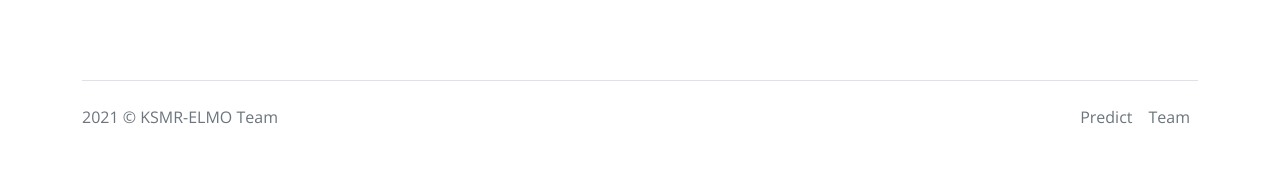
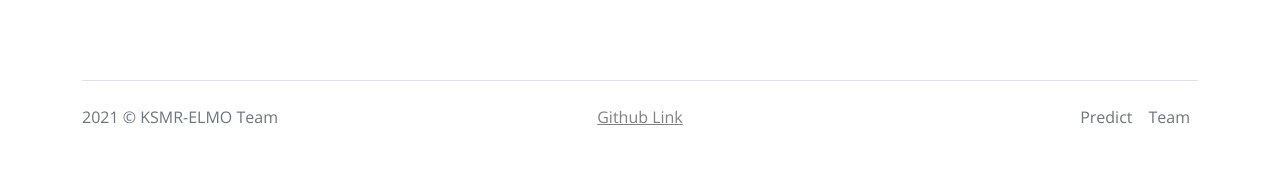
Before and after one commit to ELMO-KSMR/flask-pytorch-intro, a Flask app: page / in a window 1280 px wide. Shown: the part 660-837 px from the top of the page. Run offline with Flask 2, Linux system fonts and the light colour scheme; some libraries are stand-ins or nearby versions.

Commit message:
Add Github Link in HTML pages

```diff
--- a/app/templates/index.html
+++ b/app/templates/index.html
@@ -82,7 +82,10 @@
 
             <footer class="d-flex flex-wrap justify-content-between align-items-center py-3 my-4 border-top">
                 <p class="col-md-4 mb-0 text-muted">2021 &copy; KSMR-ELMO Team</p>
-
+                <p class="col-md-4 mb-0 text-muted" style="text-align: center;"><a
+                    href="https://github.com/ELMO-KSMR/flask-pytorch-intro" target="_blank"
+                    style="color: grey;">Github
+                    Link</a></p>
                 <ul class="nav col-md-4 justify-content-end">
                     <li class="nav-item active"><a href="/" class="nav-link px-2 text-muted">Predict</a></li>
                     <li class="nav-item"><a href="/team" class="nav-link px-2 text-muted">Team</a></li>
--- a/app/templates/team.html
+++ b/app/templates/team.html
@@ -147,7 +147,10 @@
 
             <footer class="d-flex flex-wrap justify-content-between align-items-center py-3 my-4 border-top">
                 <p class="col-md-4 mb-0 text-muted">2021 &copy; KSMR-ELMO Team</p>
-
+                <p class="col-md-4 mb-0 text-muted" style="text-align: center;"><a
+                        href="https://github.com/ELMO-KSMR/flask-pytorch-intro" target="_blank"
+                        style="color: grey;">Github
+                        Link</a></p>
                 <ul class="nav col-md-4 justify-content-end">
                     <li class="nav-item"><a href="/" class="nav-link px-2 text-muted">Predict</a></li>
                     <li class="nav-item active"><a href="/team" class="nav-link px-2 text-muted">Team</a></li>
```
